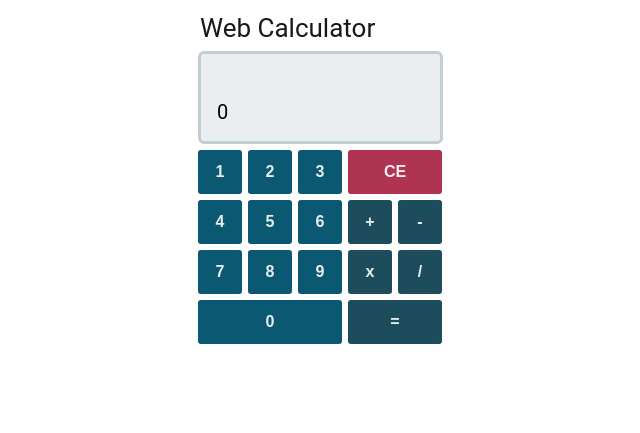
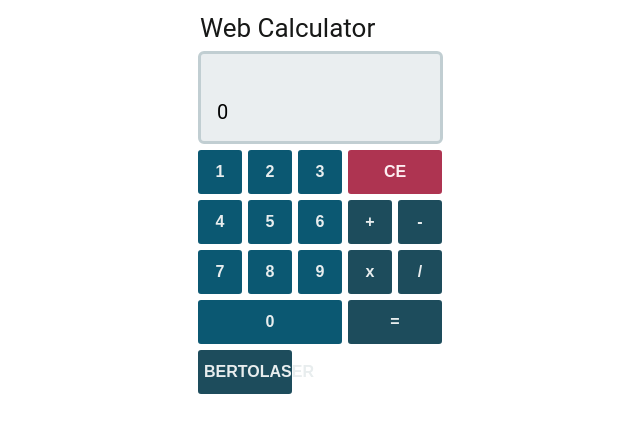
Before and after one commit to danieluebelhart/javascript-calculator, a Jekyll site: the page index.html, which Jekyll copies as it is, in a window 1280 px wide. Shown: the top 433 px of the page, without its empty margins (320-960 px from the left). Built offline with Jekyll 4.4.1, drawn with Linux system fonts in a browser that asks for light colours.

Commit message:
Update index.html

```diff
--- a/index.html
+++ b/index.html
@@ -35,6 +35,9 @@
     <button class="num0" onclick="digit0()">0</button>
     <button class="equals" onclick="equals()">=</button>
   </div>
+  <div class="pad">
+    <button class="equals" onclick="equals()">BERTOLASER</button>
+  </div>
 <script src="script.js"></script>
 </body>
 </html>
```
